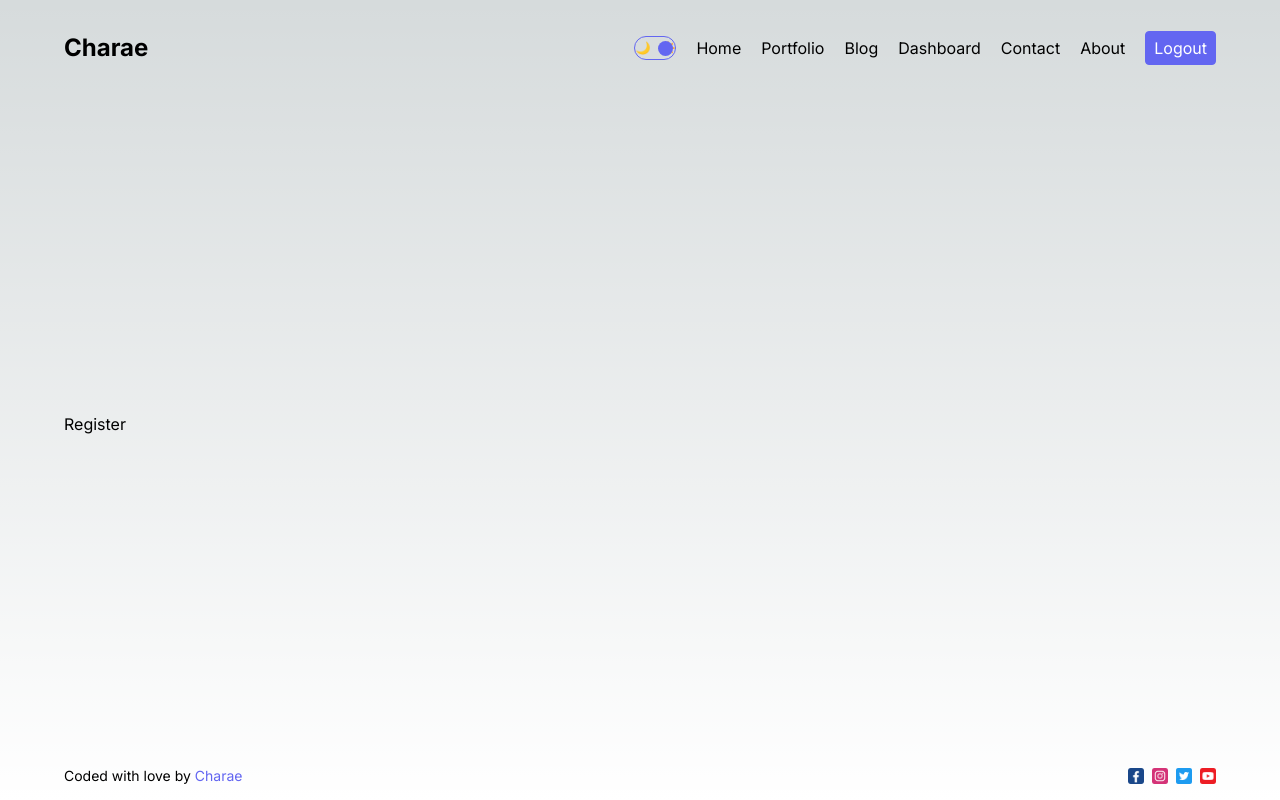
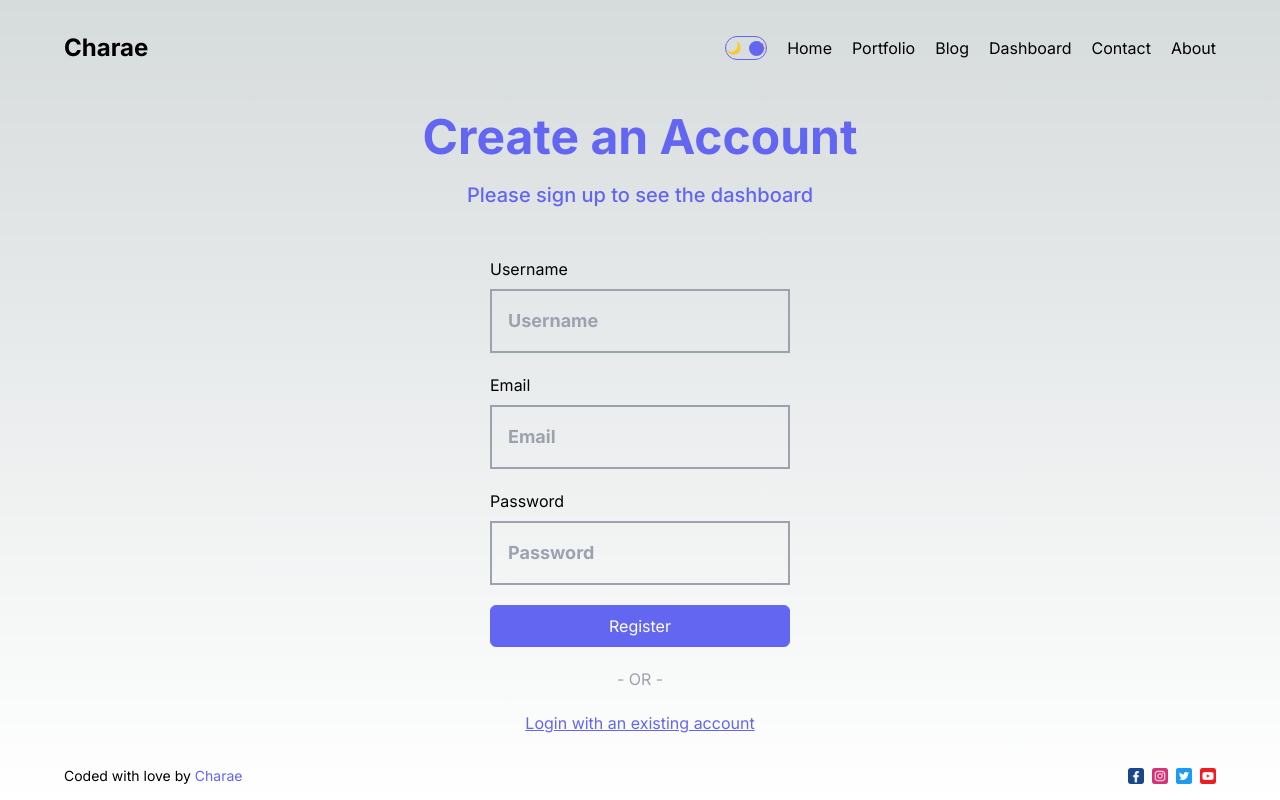
Before and after one commit to charae-ue/nextjs-full-tutorial-youtube, a Next.js app: page /dashboard/register in a window 1280 px wide. Built offline with nearby package versions, Linux system fonts and the light colour scheme; no server answers.

Commit message:
feat(app): add auth and protected route for dashboard

```diff
--- a/package.json
+++ b/package.json
@@ -9,13 +9,16 @@
     "lint": "next lint"
   },
   "dependencies": {
+    "bcryptjs": "^2.4.3",
     "clsx": "^2.1.0",
     "mongoose": "6.11.1",
     "next": "14.1.0",
+    "next-auth": "^4.24.5",
     "react": "^18",
     "react-dom": "^18"
   },
   "devDependencies": {
+    "@types/bcryptjs": "^2.4.6",
     "@types/node": "^20",
     "@types/react": "^18",
     "@types/react-dom": "^18",
--- /dev/null
+++ b/src/app/api/auth/[...nextauth]/route.ts
@@ -0,0 +1,58 @@
+import NextAuth from 'next-auth';
+import GoogleProvider from 'next-auth/providers/google';
+import CredentialsProvider from 'next-auth/providers/credentials';
+
+import User from '@/models/User';
+import connect from '@/utils/db';
+import bcrypt from 'bcryptjs';
+import Credentials from 'next-auth/providers/credentials';
+
+export const authOptions = {
+  // Configure one or more authentication providers
+  providers: [
+    // TODO: Check TS warning
+    Credentials({
+      id: 'credentials',
+      name: 'Credentials',
+      credentials: {
+        email: { label: 'Email', type: 'email' },
+        password: { label: 'Password', type: 'password' },
+      },
+      async authorize(credentials: any) {
+        await connect();
+
+        try {
+          const user = await User.findOne({
+            email: credentials?.email,
+          });
+
+          if (user) {
+            const isPasswordCorrect = await bcrypt.compare(
+              credentials.password,
+              user.password
+            );
+
+            if (isPasswordCorrect) {
+              return user;
+            } else {
+              throw new Error('Wrong Credentials');
+            }
+          } else {
+            return null;
+          }
+        } catch (error) {
+          return null;
+        }
+      },
+    }),
+    GoogleProvider({
+      clientId: process.env.GOOGLE_CLIENT_ID ?? '',
+      clientSecret: process.env.GOOGLE_CLIENT_SECRET ?? '',
+    }),
+    // ...add more providers here
+  ],
+};
+
+const handler = NextAuth(authOptions);
+
+export { handler as GET, handler as POST };
--- a/src/app/dashboard/(auth)/login/page.tsx
+++ b/src/app/dashboard/(auth)/login/page.tsx
@@ -1,5 +1,105 @@
-const Login = () => {
-  return <div>Login</div>;
+'use client';
+
+import { FormEvent, useEffect, useState } from 'react';
+import { signIn, useSession } from 'next-auth/react';
+import { useRouter, useSearchParams } from 'next/navigation';
+import Link from 'next/link';
+
+import Button from '@/components/Button';
+import { SessionStatus } from '@/types/types';
+
+interface LoginProps {
+  url: string;
+}
+
+const Login = ({ url }: LoginProps) => {
+  const session = useSession();
+  const router = useRouter();
+  const params = useSearchParams();
+  const [error, setError] = useState<string | null>(''); // TODO: Check type
+  const [success, setSuccess] = useState<string | null>('');
+
+  useEffect(() => {
+    setError(() => params.get('error'));
+    setSuccess(() => params.get('success'));
+  }, [params]);
+
+  // TODO: Can make 'loading' into enum
+  if (session.status === SessionStatus.Loading) {
+    return <p>Loading...</p>;
+  }
+
+  if (session.status === SessionStatus.Authenticated) {
+    router?.push('/dashboard');
+  }
+
+  const handleSubmit = (event: FormEvent<HTMLFormElement>) => {
+    event.preventDefault();
+
+    const target = event.currentTarget;
+
+    const email = target.email.value;
+    const password = target.password.value;
+
+    signIn('credentials', {
+      email,
+      password,
+    });
+  };
+
+  return (
+    <div className="flex flex-col items-center gap-5">
+      <h1 className="text-5xl font-bold text-indigo-500 mb-2">
+        {success ? success : 'Welcome Back'}
+      </h1>
+      <h2 className="text-xl font-medium text-indigo-500 mb-7">
+        Please sign in to see the dashboard
+      </h2>
+
+      <form onSubmit={handleSubmit} className="w-[300px] flex flex-col gap-5">
+        <div className="flex flex-col gap-2">
+          <label htmlFor="email">Email</label>
+          <input
+            type="text"
+            id="email"
+            name="email"
+            placeholder="Email"
+            required
+            className="p-4 bg-transparent border-2 border-gray-400 outline-none text-gray-400 text-lg font-bold"
+          />
+        </div>
+        <div className="flex flex-col gap-2">
+          <label htmlFor="password">Password</label>
+          <input
+            type="password"
+            id="password"
+            name="password"
+            placeholder="Password"
+            required
+            className="p-4 bg-transparent border-2 border-gray-400 outline-none text-gray-400 text-lg font-bold"
+          />
+        </div>
+
+        <Button text="Login" fullWidth />
+        {error && 'Something went wrong'}
+      </form>
+
+      <button
+        className="w-[300px] px-4 py-2 cursor-pointer bg-white border border-white rounded-md text-indigo-500 hover:bg-transparent hover:text-white hover:bg-indigo-500 hover:border-indigo-500"
+        onClick={() => signIn('google')}
+      >
+        Login with Google
+      </button>
+
+      <span className="text-gray-400">- OR -</span>
+      <Link
+        href="/dashboard/register"
+        className="underline text-indigo-500 hover:text-indigo-800"
+      >
+        Create new account
+      </Link>
+    </div>
+  );
 };
 
 export default Login;
--- a/src/app/dashboard/(auth)/register/page.tsx
+++ b/src/app/dashboard/(auth)/register/page.tsx
@@ -1,5 +1,104 @@
+'use client';
+import { FormEvent, useState } from 'react';
+import Link from 'next/link';
+import { useRouter } from 'next/navigation';
+
+import Button from '@/components/Button';
+
 const Register = () => {
-  return <div>Register</div>;
+  const [error, setError] = useState<string | null>(null); // TODO: Check type?
+
+  const router = useRouter();
+
+  // TODO: Type
+  const handleSubmit = async (event: FormEvent<HTMLFormElement>) => {
+    event.preventDefault();
+
+    // console.log(event.formD)
+    const target = event.currentTarget;
+
+    const name = target.username.value;
+    const email = target.email.value;
+    const password = target.password.value;
+
+    // console.log({ name, email, password });
+
+    try {
+      const res = await fetch('/api/auth/register', {
+        method: 'POST',
+        headers: {
+          'Content-Type': 'application/json',
+        },
+        body: JSON.stringify({
+          name,
+          email,
+          password,
+        }),
+      });
+
+      res.status === 201 &&
+        router.push('/dashboard/login?success=Account has been created');
+    } catch (error) {
+      setError(error as string);
+      console.error(error);
+    }
+  };
+
+  return (
+    <div className="flex flex-col items-center gap-5">
+      <h1 className="text-5xl font-bold text-indigo-500">Create an Account</h1>
+      <h2 className="text-xl font-medium mb-7 text-indigo-500">
+        Please sign up to see the dashboard
+      </h2>
+      <form onSubmit={handleSubmit} className="w-[300px] flex flex-col gap-5">
+        <div className="flex flex-col gap-2">
+          <label htmlFor="username">Username</label>
+          {/* TODO: Could extract into an Input component? */}
+          <input
+            type="text"
+            id="username"
+            name="username"
+            placeholder="Username"
+            required
+            className="p-4 bg-transparent border-2 border-gray-400 outline-none text-gray-400 text-lg font-bold"
+          />
+        </div>
+        <div className="flex flex-col gap-2">
+          <label htmlFor="email">Email</label>
+          <input
+            type="email"
+            id="email"
+            name="email"
+            placeholder="Email"
+            required
+            className="p-4 bg-transparent border-2 border-gray-400 outline-none text-gray-400 text-lg font-bold"
+          />
+        </div>
+        <div className="flex flex-col gap-2">
+          <label htmlFor="password">Password</label>
+          <input
+            type="password"
+            id="password"
+            name="password"
+            placeholder="Password"
+            required
+            className="p-4 bg-transparent border-2 border-gray-400 outline-none text-gray-400 text-lg font-bold"
+          />
+        </div>
+
+        <Button text="Register" fullWidth />
+        {error && 'Something went wrong'}
+      </form>
+
+      <span className="text-gray-400">- OR -</span>
+      <Link
+        href="/dashboard/login"
+        className="underline text-indigo-500 hover:text-indigo-800"
+      >
+        Login with an existing account
+      </Link>
+    </div>
+  );
 };
 
 export default Register;
--- a/src/app/dashboard/page.tsx
+++ b/src/app/dashboard/page.tsx
@@ -1,6 +1,26 @@
-import React from 'react';
+'use client';
+
+import { FormEvent, useEffect } from 'react';
+import { useSession } from 'next-auth/react';
+import { useRouter } from 'next/navigation';
+import { SessionStatus } from '@/types/types';
 
 const Dashboard = () => {
+  const { status } = useSession();
+  const router = useRouter();
+
+  if (status === SessionStatus.Loading) {
+    return <p>Loading...</p>;
+  }
+
+  if (status === SessionStatus.Unauthenticated) {
+    router?.push('/dashboard/login');
+  }
+
+  // const handleSubmit = async(e: FormEvent<HTMLFormElement>) {
+
+  // }
+
   return <div>Dashboard</div>;
 };
 
--- a/src/app/layout.tsx
+++ b/src/app/layout.tsx
@@ -4,6 +4,7 @@ import './globals.css';
 import Navbar from '@/components/navbar/Navbar';
 import Footer from '@/components/footer/Footer';
 import { ThemeProvider } from '@/context/ThemeContext';
+import AuthProvider from '@/components/AuthProvider';
 
 const inter = Inter({ subsets: ['latin'] });
 
@@ -21,11 +22,13 @@ export default function RootLayout({
     <html lang="en">
       <body className={`${inter.className}  overflow-x-hidden`}>
         <ThemeProvider>
-          <div className="max-w-[1366px] min-h-screen mx-auto my-0 px-16 py-0 flex flex-col justify-between">
-            <Navbar />
-            {children}
-            <Footer />
-          </div>
+          <AuthProvider>
+            <div className="max-w-[1366px] min-h-screen mx-auto my-0 px-16 py-0 flex flex-col justify-between">
+              <Navbar />
+              {children}
+              <Footer />
+            </div>
+          </AuthProvider>
         </ThemeProvider>
       </body>
     </html>
--- /dev/null
+++ b/src/components/AuthProvider.tsx
@@ -0,0 +1,12 @@
+'use client';
+
+import { SessionProvider } from 'next-auth/react';
+import React from 'react';
+
+export default function AuthProvider({
+  children,
+}: {
+  children: React.ReactNode;
+}) {
+  return <SessionProvider>{children}</SessionProvider>;
+}
--- a/src/components/Button.tsx
+++ b/src/components/Button.tsx
@@ -1,10 +1,18 @@
+import clsx from 'clsx';
+
 interface ButtonProps {
   text: string;
+  fullWidth?: boolean;
 }
 
-export default function Button({ text }: ButtonProps) {
+export default function Button({ text, fullWidth }: ButtonProps) {
   return (
-    <button className="px-4 py-2 cursor-pointer bg-indigo-500 border border-indigo-500 rounded-md w-fit text-white hover:bg-transparent hover:text-indigo-500">
+    <button
+      className={clsx(
+        'px-4 py-2 cursor-pointer bg-indigo-500 border border-indigo-500 rounded-md text-white hover:bg-transparent hover:text-indigo-500',
+        fullWidth ? 'w-full' : 'w-fit'
+      )}
+    >
       {text}
     </button>
   );
--- a/src/components/navbar/Navbar.tsx
+++ b/src/components/navbar/Navbar.tsx
@@ -2,6 +2,8 @@
 
 import Link from 'next/link';
 import DarkModeToggle from '../DarkModeToggle';
+import { signOut, useSession } from 'next-auth/react';
+import { SessionStatus } from '@/types/types';
 
 const links = [
   {
@@ -37,6 +39,8 @@ const links = [
 ];
 
 const Navbar = () => {
+  const { status } = useSession();
+
   return (
     <nav className="h-24 flex justify-between items-center">
       <Link className="font-bold text-2xl" href="/">
@@ -49,12 +53,14 @@ const Navbar = () => {
             {link.title}
           </Link>
         ))}
-        <button
-          className="px-2 py-1 border border-indigo-500 bg-indigo-500 text-white cursor-pointer rounded-[4px] font-normal hover:bg-transparent hover:text-indigo-500"
-          onClick={() => alert('Logged out!')}
-        >
-          Logout
-        </button>
+        {status === SessionStatus.Authenticated && (
+          <button
+            className="px-2 py-1 border border-indigo-500 bg-indigo-500 text-white cursor-pointer rounded-[4px] font-normal hover:bg-transparent hover:text-indigo-500"
+            onClick={() => signOut()}
+          >
+            Logout
+          </button>
+        )}
       </div>
     </nav>
   );
--- /dev/null
+++ b/src/types/types.ts
@@ -0,0 +1,5 @@
+export enum SessionStatus {
+  Loading = 'loading',
+  Authenticated = 'authenticated',
+  Unauthenticated = 'unauthenticated',
+}
```
Also changed, not shown: src/app/api/auth/register/route.ts (added, +34 -0 lines), 1 other file (tests, documents, lock files or other folders).
